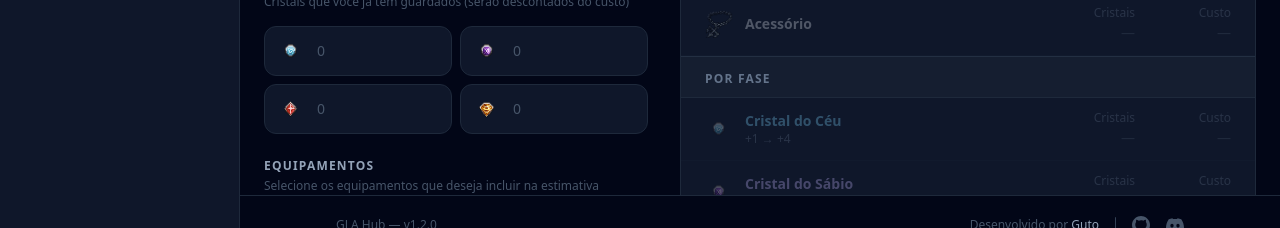
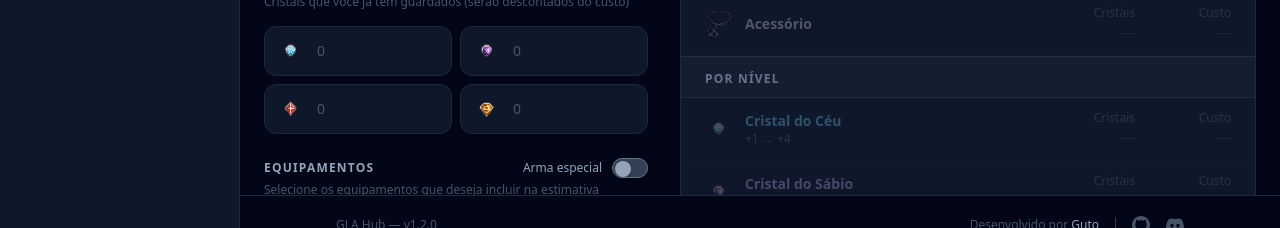
Before and after one commit to gla-hub/gla-hub.github.io, an Angular app in the folder app/: page /calculadora-boost in a window 1280 px wide. Shown: the part 546-774 px from the top of the page. Built offline with nearby package versions, Linux system fonts and the light colour scheme.

Commit message:
feat: add special weapon toggle and update crystal calculation logic

```diff
--- a/app/src/app/features/calculadora-boost/calculadora-boost.component.html
+++ b/app/src/app/features/calculadora-boost/calculadora-boost.component.html
@@ -70,7 +70,30 @@
 
       <!-- Equipamentos do Set -->
       <section id="boost-equipment-section">
-        <h2 class="text-xs font-semibold text-slate-400 uppercase tracking-widest mb-1">Equipamentos</h2>
+        <div class="flex items-center justify-between mb-1">
+          <h2 class="text-xs font-semibold text-slate-400 uppercase tracking-widest">Equipamentos</h2>
+          <label class="flex items-center gap-2.5 cursor-pointer select-none group">
+            <span class="text-xs transition-colors"
+              [class.text-yellow-400]="armaEspecial()"
+              [class.text-slate-400]="!armaEspecial()"
+            >Arma especial</span>
+            <div
+              class="relative w-9 h-5 rounded-full border transition-colors duration-200 shrink-0"
+              [class.bg-yellow-500]="armaEspecial()"
+              [class.border-yellow-400]="armaEspecial()"
+              [class.bg-slate-700]="!armaEspecial()"
+              [class.border-slate-500]="!armaEspecial()"
+            >
+              <input type="checkbox" class="sr-only" [checked]="armaEspecial()" (change)="armaEspecial.set(!armaEspecial())" />
+              <span
+                class="absolute top-0.5 left-0.5 w-4 h-4 rounded-full shadow-md transition-transform duration-200"
+                [class.bg-white]="armaEspecial()"
+                [class.translate-x-4]="armaEspecial()"
+                [class.bg-slate-400]="!armaEspecial()"
+              ></span>
+            </div>
+          </label>
+        </div>
         <p class="text-xs text-slate-600 mb-4">Selecione os equipamentos que deseja incluir na estimativa</p>
         <div id="boost-equipment-grid" class="grid grid-cols-3 sm:grid-cols-6 lg:grid-cols-3 gap-2">
           @for (eq of equipamentosBoost; track eq.id) {
@@ -148,9 +171,9 @@
             </div>
           }
 
-          <!-- Seção: Por Fase -->
+          <!-- Seção: Por Nível -->
           <div class="px-6 py-2 bg-slate-800/40 border-b border-slate-800 border-t border-t-slate-700/50">
-            <span class="text-xs font-semibold text-slate-500 uppercase tracking-widest">Por Fase</span>
+            <span class="text-xs font-semibold text-slate-500 uppercase tracking-widest">Por Nível</span>
           </div>
           @for (fase of resumoPorFase(); track fase.id) {
             <div
--- a/app/src/app/features/calculadora-boost/calculadora-boost.component.ts
+++ b/app/src/app/features/calculadora-boost/calculadora-boost.component.ts
@@ -142,6 +142,7 @@ export class CalculadoraBoostComponent {
   detalhesAbertos = signal(false);
   equipamentoDetalhesAtivo = signal<string>('capacete');
   equipamentosSelecionados = signal<Set<string>>(new Set());
+  armaEspecial = signal(false);
 
   private precoMap = computed(() => ({
     ceu:      this.precoCeu()      ?? 0,
@@ -160,20 +161,21 @@ export class CalculadoraBoostComponent {
   resumoPorEquipamento = computed(() => {
     const precos = this.precoMap();
     const selecionados = this.equipamentosSelecionados();
+    const armaEspecial = this.armaEspecial();
     return EQUIPAMENTOS_BOOST.map((eq) => {
-      let totalCristaisRaw = 0;
-      let totalCristaisRawFiltrado = 0;
+      let totalCristais = 0;
+      let totalCristaisFiltrado = 0;
       let totalCusto = 0;
       for (const nivel of BOOST_LEVELS) {
-        const tent = calcTentativasEsperadas(nivel.chance, nivel.pity);
-        const cristais = tent * eq.cristais;
-        totalCristaisRaw += cristais;
-        if (precos[nivel.cristal] > 0) totalCristaisRawFiltrado += cristais;
-        totalCusto += cristais * precos[nivel.cristal];
+        const chance = (eq.id === 'arma' && armaEspecial) ? 0.20 : nivel.chance;
+        const pity   = (eq.id === 'arma' && armaEspecial) ? 6    : nivel.pity;
+        const tent = calcTentativasEsperadas(chance, pity);
+        const cristais = Math.round(tent) * eq.cristais;
+        totalCristais += cristais;
+        if (precos[nivel.cristal] > 0) totalCristaisFiltrado += cristais;
+        totalCusto += tent * eq.cristais * precos[nivel.cristal];
       }
-      const totalCristais = Math.round(totalCristaisRaw / eq.cristais) * eq.cristais;
-      const totalCristaisFiltrado = Math.round(totalCristaisRawFiltrado / eq.cristais) * eq.cristais;
-      return { ...eq, totalCristais, totalCristaisFiltrado, totalCusto, selecionado: selecionados.has(eq.id) };
+      return { ...eq, totalCristais, totalCristaisFiltrado: totalCristaisFiltrado, totalCusto, selecionado: selecionados.has(eq.id) };
     });
   });
 
@@ -181,17 +183,19 @@ export class CalculadoraBoostComponent {
     const precos = this.precoMap();
     const guardados = this.guardadosMap();
     const selecionados = this.equipamentosSelecionados();
+    const armaEspecial = this.armaEspecial();
     const equipSelecionados = EQUIPAMENTOS_BOOST.filter(e => selecionados.has(e.id));
     return FAIXAS.map((faixa) => {
       const niveisDoFaixa = BOOST_LEVELS.filter(n => n.cristal === faixa.id);
-      let totalCristaisRaw = 0;
+      let totalCristais = 0;
       for (const eq of equipSelecionados) {
         for (const nivel of niveisDoFaixa) {
-          const tent = calcTentativasEsperadas(nivel.chance, nivel.pity);
-          totalCristaisRaw += tent * eq.cristais;
+          const chance = (eq.id === 'arma' && armaEspecial) ? 0.20 : nivel.chance;
+          const pity   = (eq.id === 'arma' && armaEspecial) ? 6    : nivel.pity;
+          const tent = calcTentativasEsperadas(chance, pity);
+          totalCristais += Math.round(tent) * eq.cristais;
         }
       }
-      const totalCristais = Math.round(totalCristaisRaw);
       const cristaisAComprar = Math.max(0, totalCristais - guardados[faixa.id]);
       const totalCusto = cristaisAComprar * precos[faixa.id];
       return { ...faixa, totalCristais, totalCusto };
@@ -215,14 +219,17 @@ export class CalculadoraBoostComponent {
     const precos = this.precoMap();
     const eq = EQUIPAMENTOS_BOOST.find((e) => e.id === this.equipamentoDetalhesAtivo()) ?? EQUIPAMENTOS_BOOST[0];
     const mult = eq.cristais;
+    const isArmaEspecial = eq.id === 'arma' && this.armaEspecial();
     return BOOST_LEVELS.map((n) => {
       const faixa = FAIXAS.find((f) => f.id === n.cristal)!;
-      const tentativasRaw = calcTentativasEsperadas(n.chance, n.pity);
+      const chance = isArmaEspecial ? 0.20 : n.chance;
+      const pity   = isArmaEspecial ? 6    : n.pity;
+      const tentativasRaw = calcTentativasEsperadas(chance, pity);
       const cristaisRaw = tentativasRaw * mult;
       const tentativas = Math.round(tentativasRaw);
       const cristais = Math.round(cristaisRaw / mult) * mult;
       const custo = cristaisRaw * precos[n.cristal];
-      return { ...n, tentativas, cristais, custo, faixa };
+      return { ...n, chance, pity, tentativas, cristais, custo, faixa };
     });
   });
 
@@ -286,7 +293,10 @@ export class CalculadoraBoostComponent {
 
   eqCardClass(id: string): string {
     const base = 'flex flex-col items-center gap-2 p-3 rounded-xl border transition-all duration-200 cursor-pointer';
-    return this.equipamentosSelecionados().has(id)
+    const selecionado = this.equipamentosSelecionados().has(id);
+    const armaSpecial = id === 'arma' && selecionado && this.armaEspecial();
+    if (armaSpecial) return `${base} bg-yellow-400/30 border-yellow-400 text-yellow-100`;
+    return selecionado
       ? `${base} bg-yellow-500/10 border-yellow-400 text-yellow-300`
       : `${base} bg-slate-800 border-slate-700 text-slate-500`;
   }
```
